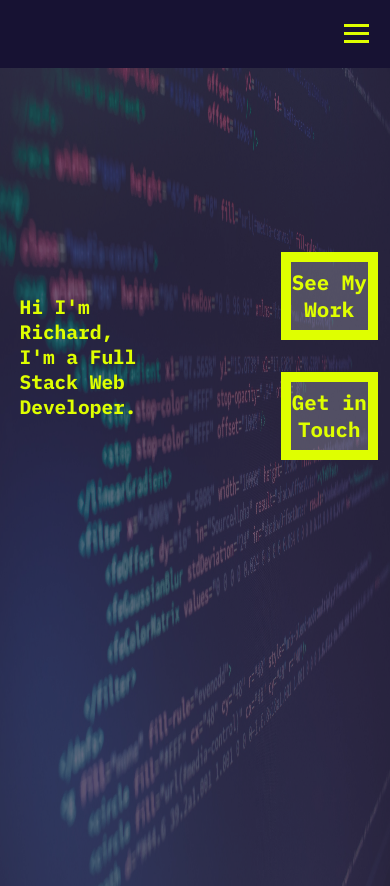
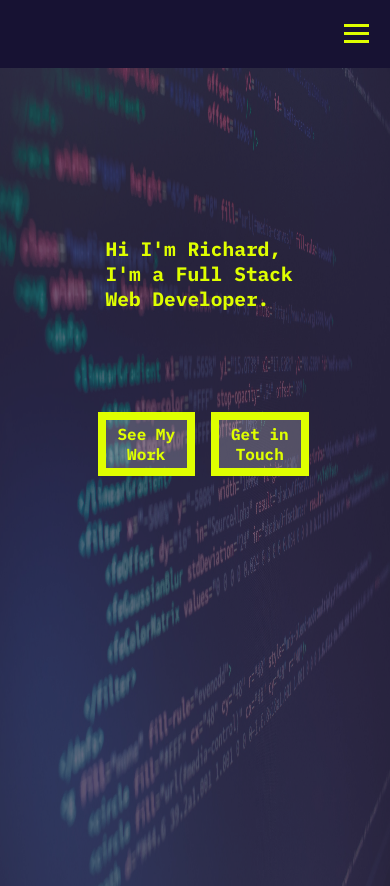
Before and after one commit to rquiroz32/Portfolio_V1, a React (Create React App) app in the folder client/: page / in a window 390 px wide. Shown: the top 886 px of the page. Built offline with nearby package versions, Linux system fonts and the light colour scheme.

Commit message:
added media queries for mobile layout

```diff
--- a/client/src/Components/Hero/Hero.css
+++ b/client/src/Components/Hero/Hero.css
@@ -78,3 +78,33 @@ header {
   max-width: 500px;
   margin: 1rem 0;
 }
+
+@media all and (max-width:768px){
+
+
+  .contentContainer{
+    display: flex;
+    flex-direction: column;
+    margin: 0vw 25vw;
+  }
+  .HeroTxt{
+    margin-bottom: 10vh;
+
+  }
+
+  .HeroBtn{
+    height: 4em;
+    font-size: 1rem;
+  }
+
+  .BtnContainer{
+    display: flex;
+    flex-direction: row;
+    margin-left: 0;
+  }
+
+  #rightHeroBtn{
+    margin-left: 1rem;
+  }
+
+}
--- a/client/src/Components/Hero/Hero.js
+++ b/client/src/Components/Hero/Hero.js
@@ -19,8 +19,8 @@ class Hero extends Component {
                     </div>
 
                     <div className="BtnContainer">
-                        <button className="HeroBtn" onClick={handlePortfolioBtn} >See My Work</button>
-                        <button className="HeroBtn" onClick={handleContactBtn} >Get in Touch</button>
+                        <button className="HeroBtn" id='leftHeroBtn' onClick={handlePortfolioBtn} >See My Work</button>
+                        <button className="HeroBtn" id='rightHeroBtn' onClick={handleContactBtn} >Get in Touch</button>
                     </div>
                 </div>
 
```
